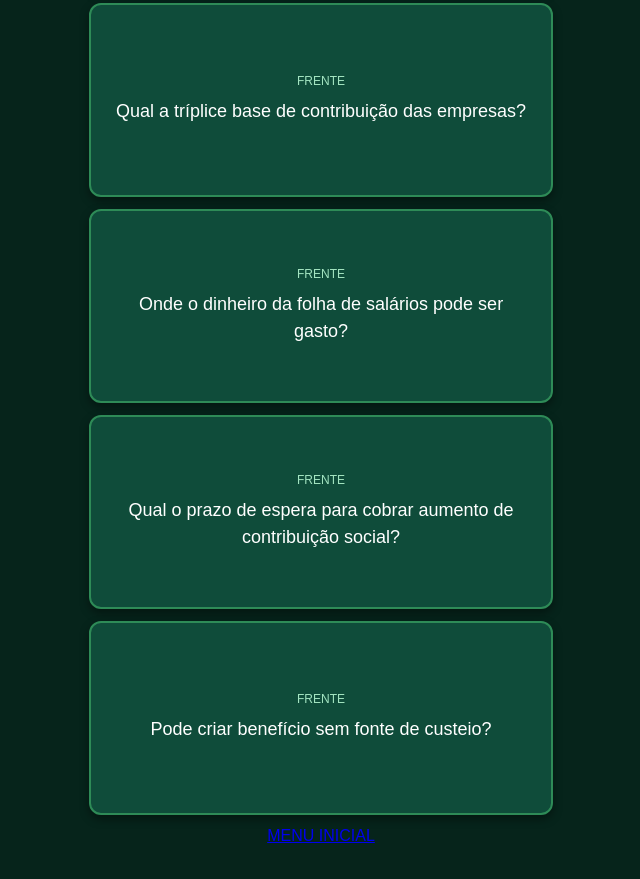
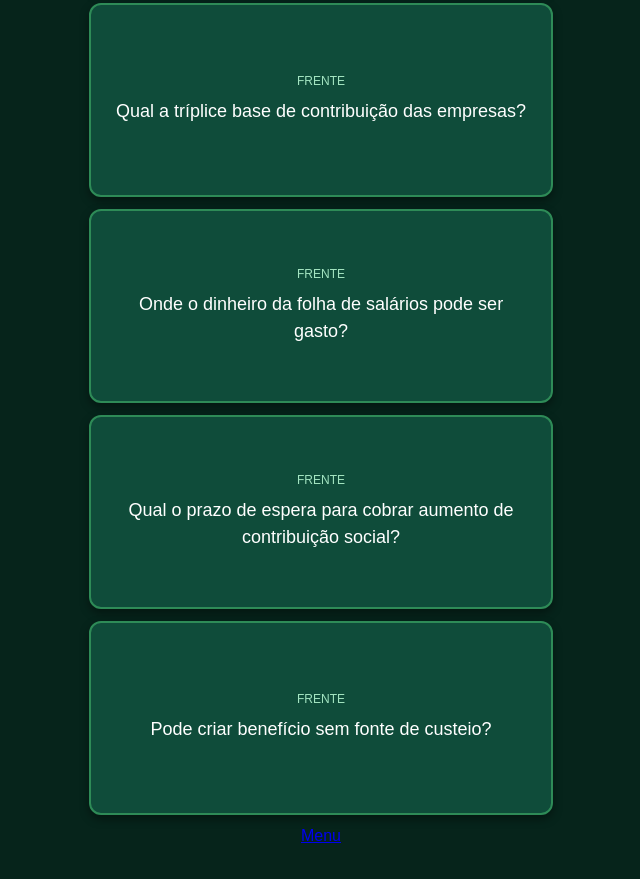
Before and after one commit to sanctiag/T-CNICO-DO-SEGURO-SOCIAL-SSNI-20.000-26-, a plain HTML site: page art_194|195.html in a window 1280 px wide. Shown: the part 527-1406 px from the top of the page, without its empty margins (319-959 px from the left). Drawn offline with Linux system fonts and the light colour scheme.

Commit message:
Update link text from 'MENU INICIAL' to 'Menu'

```diff
--- a/art_194|195.html
+++ b/art_194|195.html
@@ -12,7 +12,8 @@
 <body>
   <h2>Revisão INSS — Clique no cartão para virar</h2>
   <div id="deck"></div>
-  <a href="index.html" class="btn">MENU INICIAL</a>
+  <a href="index.html" class="btn">Menu</a>
+
 
   <script>
     const cards = [
```
